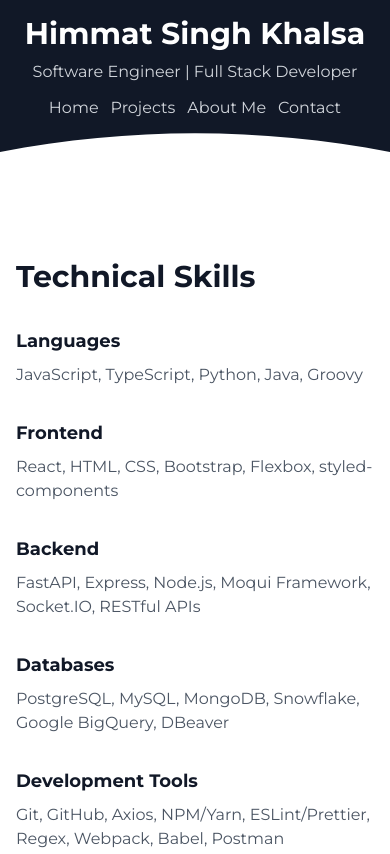
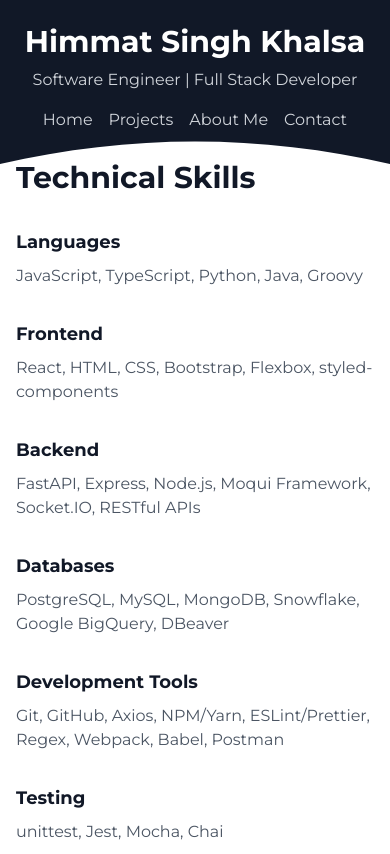
Before and after one commit to thehimmat/thehimmat.github.io, a plain HTML site: page index.html in a window 390 px wide. Shown: the top 854 px of the page. Drawn offline with Linux system fonts and the light colour scheme.

Commit message:
fix about me scroll spacing

```diff
--- a/index.html
+++ b/index.html
@@ -8,17 +8,22 @@
   <link href="https://fonts.googleapis.com/css2?family=Montserrat:wght@400;500;600;700&display=swap" rel="stylesheet">
   <style>
     html {
-        scroll-padding-top: 16rem; /* Adjust this value based on your header height */
+        scroll-padding-top: 16rem;
+    }
+    @media (min-width: 640px) {
+        html {
+            scroll-padding-top: 8rem;
+        }
     }
   </style>
 </head>
 <body class="bg-white text-gray-900 font-['Montserrat']">
     <header class="fixed w-full top-0 z-50">
-        <div class="bg-gray-900 text-center py-4 sm:pt-10 sm:pb-12 relative">
-            <div class="relative z-10 px-4">
+        <div class="bg-gray-900 text-center pt-6 sm:pt-10 relative">
+            <div class="relative z-10">
                 <h1 class="text-3xl sm:text-5xl font-bold text-white">Himmat Singh Khalsa</h1>
                 <p class="text-base sm:text-lg mt-2 text-gray-300">Software Engineer | Full Stack Developer</p>
-                <nav class="flex flex-wrap justify-center gap-3 sm:gap-8 mt-3 sm:mt-4 pb-4 sm:pb-6">
+                <nav class="flex flex-wrap justify-center gap-4 sm:gap-8 mt-4 pb-8 sm:pb-16 px-4">
                     <a href="index.html" class="text-gray-300 hover:text-white hover:underline transition-all duration-200">Home</a>
                     <a href="projects.html" class="text-gray-300 hover:text-white hover:underline transition-all duration-200">Projects</a>
                     <a href="index.html#about" class="text-gray-300 hover:text-white hover:underline transition-all duration-200">About Me</a>
@@ -26,14 +31,14 @@
                 </nav>
             </div>
             <div class="absolute bottom-0 left-0 w-full overflow-hidden">
-                <svg viewBox="0 0 1440 100" preserveAspectRatio="none" class="relative block w-full h-[25px] sm:h-[50px]">
+                <svg viewBox="0 0 1440 100" preserveAspectRatio="none" class="relative block w-full h-[30px] sm:h-[50px]">
                     <path fill="#ffffff" d="M0,100 C480,0 960,0 1440,100 L1440,100 L0,100 Z"></path>
                 </svg>
             </div>
         </div>
     </header>
 
-    <main class="max-w-5xl mx-auto px-4 py-12 sm:px-6 lg:px-8" style="margin-top: max(120px, 25vh)">
+    <main class="max-w-5xl mx-auto px-4 py-12 sm:px-6 lg:px-8 mt-[calc(48px+4rem)] sm:mt-48">
         <!-- Technical Skills Section -->
         <section class="mb-16">
             <h2 class="text-3xl font-bold mb-8">Technical Skills</h2>
@@ -135,7 +140,7 @@
         </section>
 
         <!-- About Me Section -->
-        <section id="about" class="mb-16">
+        <section id="about" class="mb-16 -scroll-mt-20 sm:scroll-mt-28">
             <h2 class="text-3xl font-bold mb-8">About Me</h2>
             <div class="space-y-6 text-gray-600">
                 <p>Hi, I'm Himmat! I'm a full-stack software engineer who thrives on solving complex problems and designing thoughtful, user-centered solutions. My experience spans technical and creative projects, with a focus on secure, scalable application design and AI-driven innovation. Most recently, I worked as a Software Engineer at Alkami Technology, where I developed and optimized over 20 UI screens and built a Groovy-based service that helped protect over 18.5 million users from fraud.</p>
```
Also changed, not shown: contact.html (+1 -1 lines), projects.html (+4 -4 lines), output.css.
